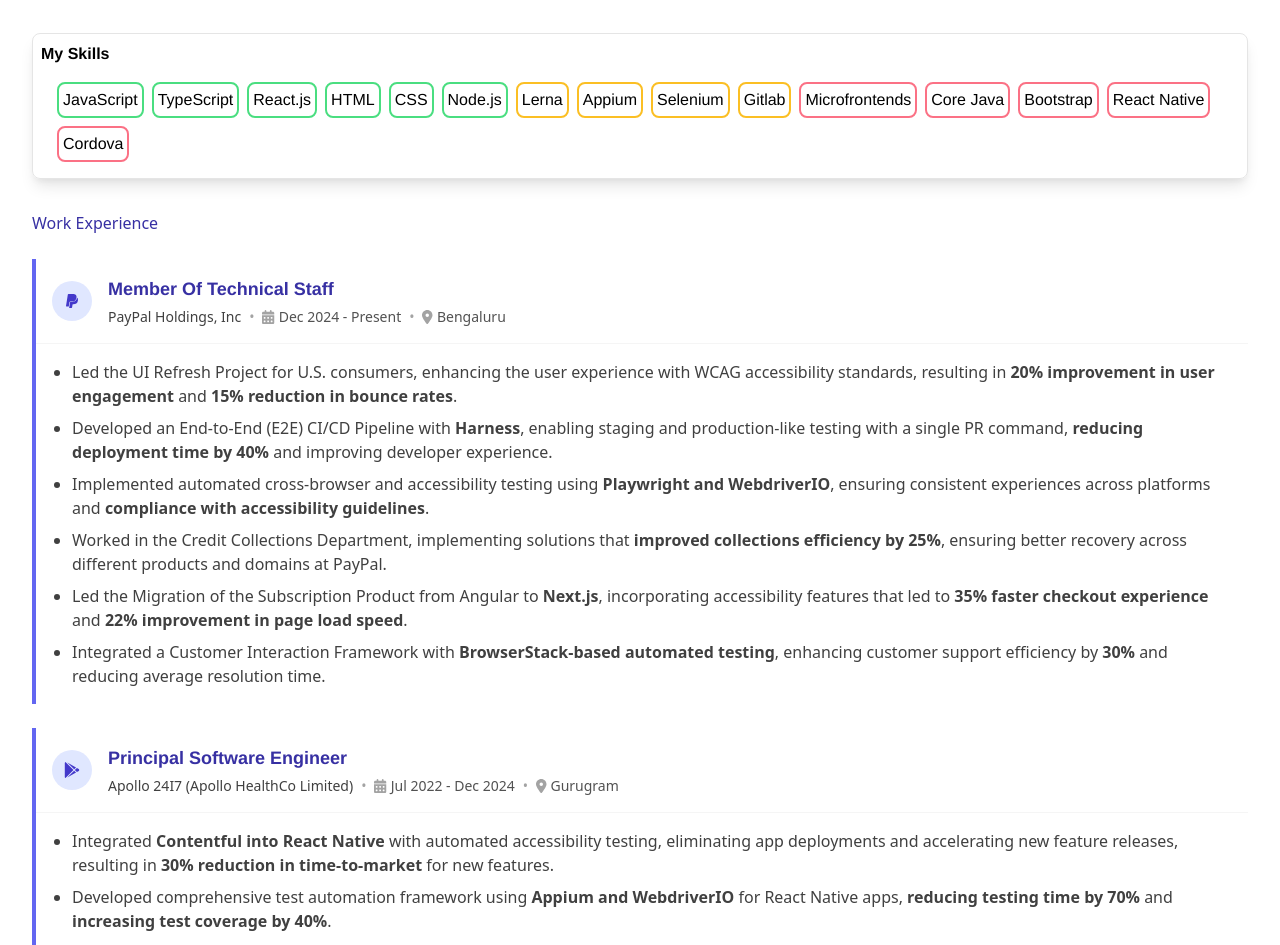
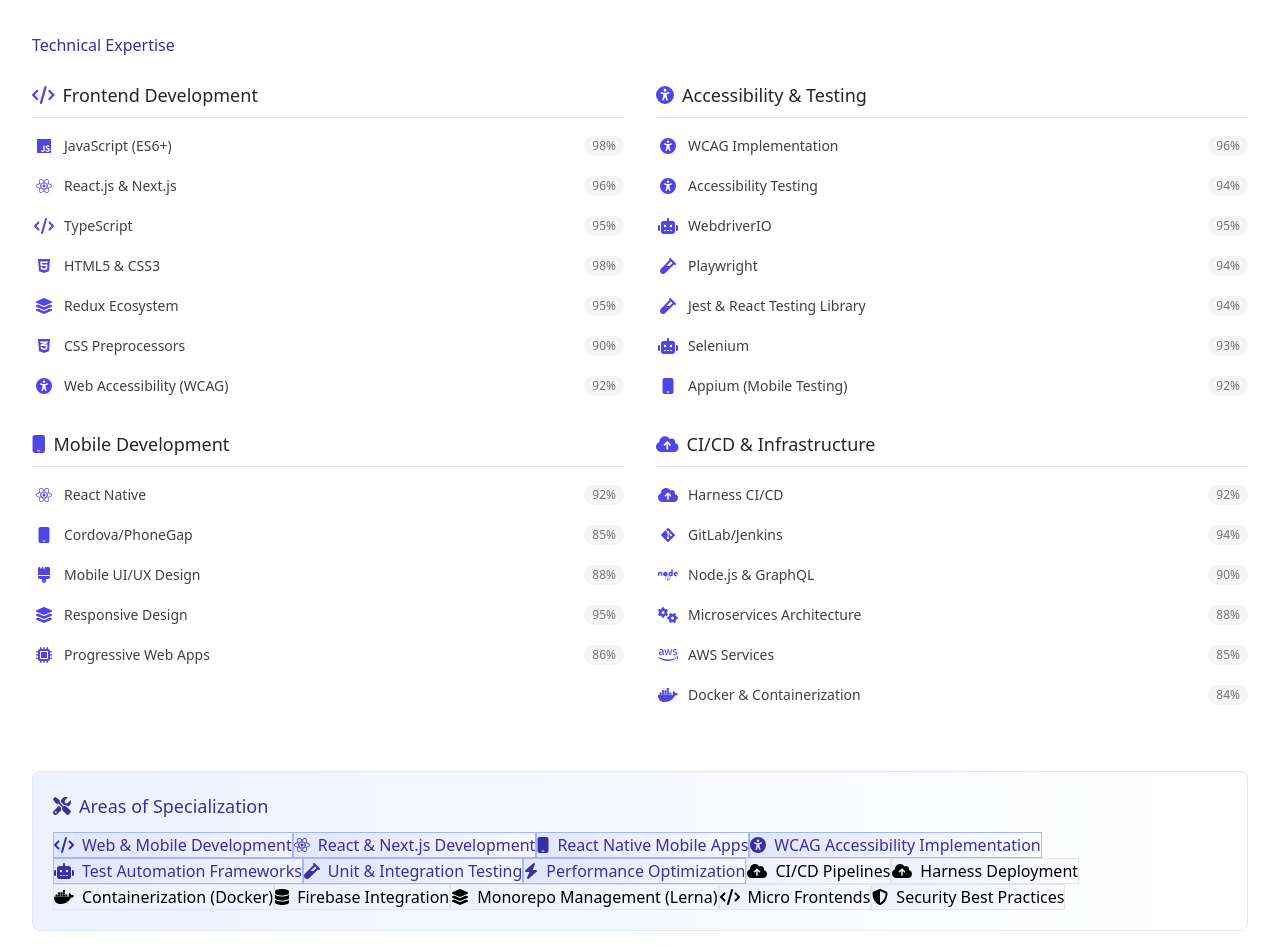
Before and after one commit to pantomath91/sachin-resume, a Next.js app: page / in a window 1280 px wide. Shown: the part 1286-2231 px from the top of the page. Built offline with nearby package versions, Linux system fonts and the light colour scheme.

Commit message:
Update SkillsMap.tsx

```diff
--- a/components/SkillsMap.tsx
+++ b/components/SkillsMap.tsx
@@ -1,26 +1,156 @@
 import * as React from 'react';
+import { FontAwesomeIcon } from '@fortawesome/react-fontawesome';
+import {
+    faJs, faReact, faNode, faHtml5, faCss3Alt, faGitAlt, faAws, faDocker,
+    faJira, faFigma, faGithub, faNpm
+} from '@fortawesome/free-brands-svg-icons';
+import {
+    faCode, faDatabase, faServer, faMobile, faGear, faCogs,
+    faUniversalAccess, faVial, faRobot, faBolt, faCloudArrowUp, faShieldAlt,
+    faTools, faMicrochip, faBrush, faLayerGroup
+} from '@fortawesome/free-solid-svg-icons';
 
-const Pill = (props: { color: string, text: string }) => <div className={`ml-2 mt-2 p-1 rounded-lg text-semibold font-display border-solid border-2 border-${props.color}-400`}>{props.text}</div>
+interface SkillPillProps {
+    level: 'expert' | 'proficient' | 'familiar';
+    text: string;
+    icon?: any;
+}
+
+const SkillPill: React.FC<SkillPillProps> = ({ level, text, icon }) => {
+    const colorClasses = {
+        expert: 'bg-gradient-to-r from-primary-100 to-blue-100 text-primary-800 border-primary-300',
+        proficient: 'bg-gradient-to-r from-blue-100 to-indigo-100 text-blue-800 border-blue-300',
+        familiar: 'bg-gradient-to-r from-teal-100 to-green-100 text-teal-800 border-teal-300'
+    };
+
+    return (
+        <div className={`skill-pill ${colorClasses[level]} border flex items-center`}>
+            {icon && <FontAwesomeIcon icon={icon} className="mr-2" />}
+            {text}
+        </div>
+    );
+};
+
+interface SkillBarProps {
+    name: string;
+    percentage: number;
+    icon?: any;
+}
+
+const SkillBar: React.FC<SkillBarProps> = ({ name, percentage, icon }) => {
+    const [animated, setAnimated] = React.useState(false);
+
+    React.useEffect(() => {
+        const timer = setTimeout(() => {
+            setAnimated(true);
+        }, 100);
+
+        return () => clearTimeout(timer);
+    }, []);
+
+    return (
+        <div className="mb-4 group">
+            <div className="flex items-center mb-1.5">
+                {icon && (
+                    <div className="w-6 h-6 flex items-center justify-center text-primary-600 mr-2 group-hover:text-primary-700 transition-colors">
+                        <FontAwesomeIcon icon={icon} />
+                    </div>
+                )}
+                <span className="text-sm font-medium text-gray-700 group-hover:text-gray-900 transition-colors">{name}</span>
+                <span className="ml-auto text-xs font-medium text-gray-500 bg-gray-100 px-2 py-0.5 rounded-full group-hover:bg-primary-100 group-hover:text-primary-700 transition-colors">{percentage}%</span>
+            </div>
+            <div className="skill-bar-bg">
+                <div
+                    className="skill-bar-fill"
+                    style={{ width: animated ? `${percentage}%` : '0%' }}
+                ></div>
+            </div>
+        </div>
+    );
+};
+
+const SkillCategory: React.FC<{title: string, icon?: any, children: React.ReactNode}> = ({ title, icon, children }) => {
+    return (
+        <div className="mb-8">
+            <h4 className="text-lg font-medium text-gray-800 mb-4 border-b border-gray-200 pb-2 flex items-center">
+                {icon && <FontAwesomeIcon icon={icon} className="mr-2 text-primary-600" />}
+                {title}
+            </h4>
+            {children}
+        </div>
+    );
+};
 
 export const SkillsMap = () => {
-    return <div className="flex flex-col w-full justify-evenly rounded-lg shadow-lg border p-2">
-        <h4 className="font-display font-bold">My Skills</h4>
-        <div className="flex flex-row flex-wrap p-2">
-            <Pill color='green' text='JavaScript'/>
-            <Pill color='green' text='TypeScript'/>
-            <Pill color='green' text='React.js'/>
-            <Pill color='green' text='HTML'/>
-            <Pill color='green' text='CSS'/>
-            <Pill color='green' text='Node.js'/>
-            <Pill color='amber' text='Lerna'/>
-            <Pill color='amber' text='Appium'/>
-            <Pill color='amber' text='Selenium'/>
-            <Pill color='amber' text='Gitlab'/>
-            <Pill color='red' text='Microfrontends'/>
-            <Pill color='red' text='Core Java'/>
-            <Pill color='red' text='Bootstrap'/>
-            <Pill color='red' text='React Native'/>
-            <Pill color='red' text='Cordova'/>
-        </div>
-    </div>
-}
+    return (
+        <section className="card fade-in mt-8">
+            <h3 className="section-title text-primary-800">Technical Expertise</h3>
+
+            <div className="grid grid-cols-1 md:grid-cols-2 gap-8 mt-6">
+                <div>
+                    <SkillCategory title="Frontend Development" icon={faCode}>
+                        <SkillBar name="JavaScript (ES6+)" percentage={98} icon={faJs} />
+                        <SkillBar name="React.js & Next.js" percentage={96} icon={faReact} />
+                        <SkillBar name="TypeScript" percentage={95} icon={faCode} />
+                        <SkillBar name="HTML5 & CSS3" percentage={98} icon={faHtml5} />
+                        <SkillBar name="Redux Ecosystem" percentage={95} icon={faLayerGroup} />
+                        <SkillBar name="CSS Preprocessors" percentage={90} icon={faCss3Alt} />
+                        <SkillBar name="Web Accessibility (WCAG)" percentage={92} icon={faUniversalAccess} />
+                    </SkillCategory>
+
+                    <SkillCategory title="Mobile Development" icon={faMobile}>
+                        <SkillBar name="React Native" percentage={92} icon={faReact} />
+                        <SkillBar name="Cordova/PhoneGap" percentage={85} icon={faMobile} />
+                        <SkillBar name="Mobile UI/UX Design" percentage={88} icon={faBrush} />
+                        <SkillBar name="Responsive Design" percentage={95} icon={faLayerGroup} />
+                        <SkillBar name="Progressive Web Apps" percentage={86} icon={faMicrochip} />
+                    </SkillCategory>
+                </div>
+
+                <div>
+                    <SkillCategory title="Accessibility & Testing" icon={faUniversalAccess}>
+                        <SkillBar name="WCAG Implementation" percentage={96} icon={faUniversalAccess} />
+                        <SkillBar name="Accessibility Testing" percentage={94} icon={faUniversalAccess} />
+                        <SkillBar name="WebdriverIO" percentage={95} icon={faRobot} />
+                        <SkillBar name="Playwright" percentage={94} icon={faVial} />
+                        <SkillBar name="Jest & React Testing Library" percentage={94} icon={faVial} />
+                        <SkillBar name="Selenium" percentage={93} icon={faRobot} />
+                        <SkillBar name="Appium (Mobile Testing)" percentage={92} icon={faMobile} />
+                    </SkillCategory>
+
+                    <SkillCategory title="CI/CD & Infrastructure" icon={faCloudArrowUp}>
+                        <SkillBar name="Harness CI/CD" percentage={92} icon={faCloudArrowUp} />
+                        <SkillBar name="GitLab/Jenkins" percentage={94} icon={faGitAlt} />
+                        <SkillBar name="Node.js & GraphQL" percentage={90} icon={faNode} />
+                        <SkillBar name="Microservices Architecture" percentage={88} icon={faCogs} />
+                        <SkillBar name="AWS Services" percentage={85} icon={faAws} />
+                        <SkillBar name="Docker & Containerization" percentage={84} icon={faDocker} />
+                    </SkillCategory>
+                </div>
+            </div>
+
+            <div className="mt-8 p-5 bg-gradient-to-r from-primary-50 to-blue-50 rounded-lg border border-primary-100">
+                <h4 className="text-lg font-medium text-primary-800 mb-3 flex items-center">
+                    <FontAwesomeIcon icon={faTools} className="mr-2" />
+                    Areas of Specialization
+                </h4>
+                <div className="flex flex-wrap">
+                    <SkillPill level="expert" text="Web & Mobile Development" icon={faCode} />
+                    <SkillPill level="expert" text="React & Next.js Development" icon={faReact} />
+                    <SkillPill level="expert" text="React Native Mobile Apps" icon={faMobile} />
+                    <SkillPill level="expert" text="WCAG Accessibility Implementation" icon={faUniversalAccess} />
+                    <SkillPill level="expert" text="Test Automation Frameworks" icon={faRobot} />
+                    <SkillPill level="expert" text="Unit & Integration Testing" icon={faVial} />
+                    <SkillPill level="expert" text="Performance Optimization" icon={faBolt} />
+                    <SkillPill level="proficient" text="CI/CD Pipelines" icon={faCloudArrowUp} />
+                    <SkillPill level="proficient" text="Harness Deployment" icon={faCloudArrowUp} />
+                    <SkillPill level="proficient" text="Containerization (Docker)" icon={faDocker} />
+                    <SkillPill level="proficient" text="Firebase Integration" icon={faDatabase} />
+                    <SkillPill level="proficient" text="Monorepo Management (Lerna)" icon={faLayerGroup} />
+                    <SkillPill level="proficient" text="Micro Frontends" icon={faCode} />
+                    <SkillPill level="proficient" text="Security Best Practices" icon={faShieldAlt} />
+                </div>
+            </div>
+        </section>
+    );
+};
```
